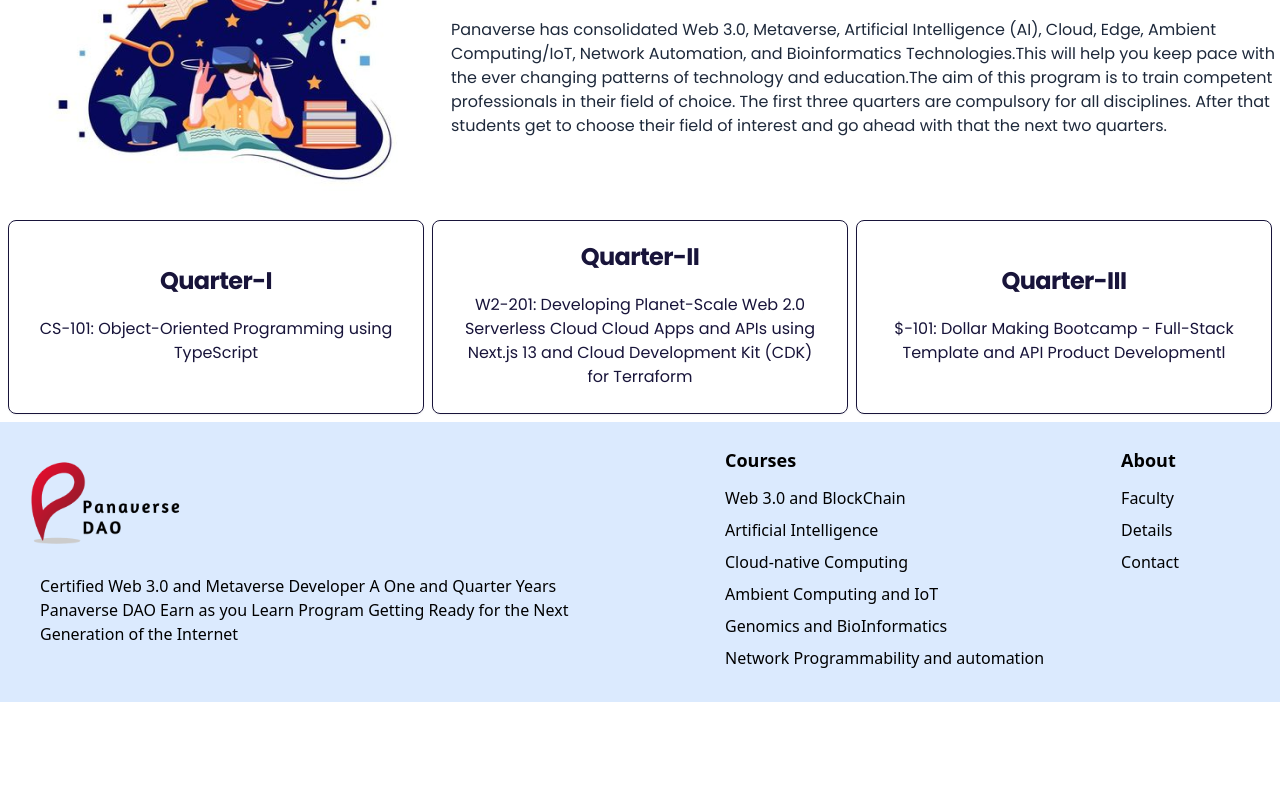
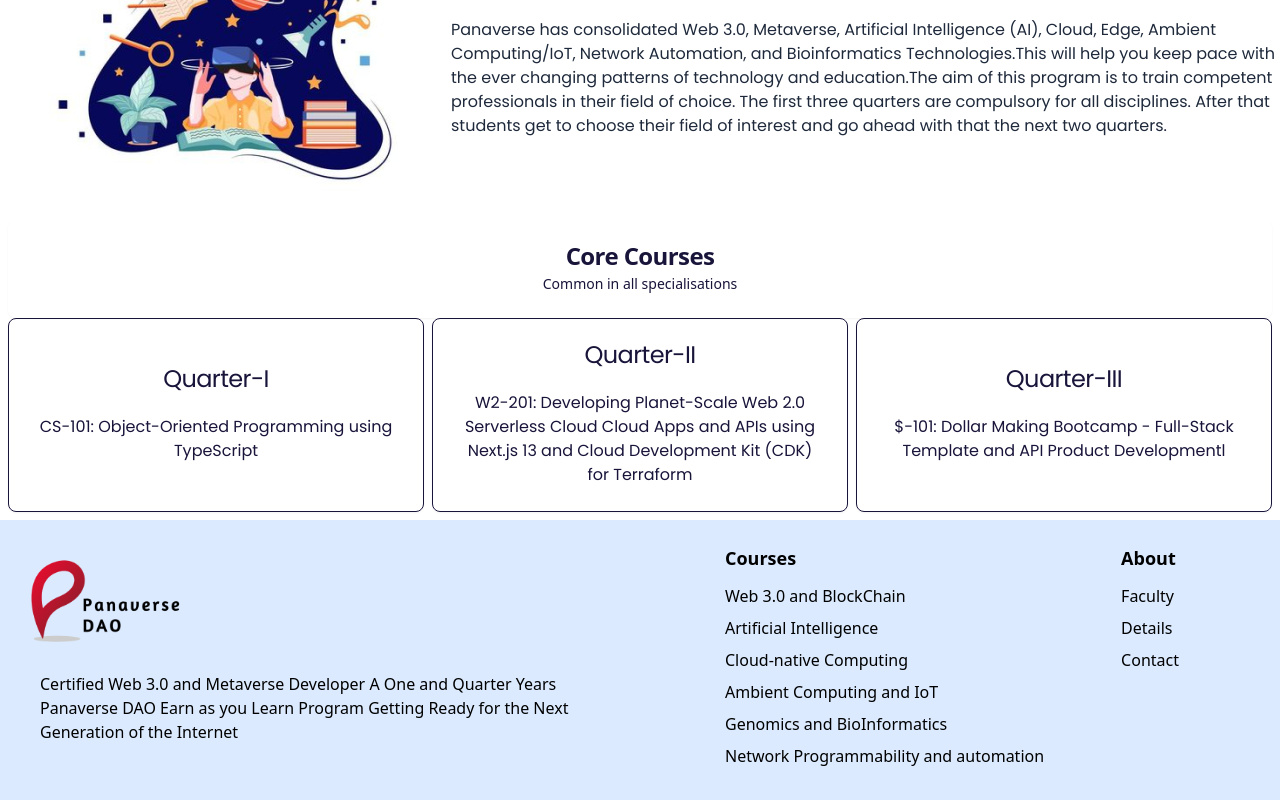
Before and after one commit to Aayman-star/panaversetailwind, a Next.js app: page / in a window 1280 px wide. Shown: the part 1230-2030 px from the top of the page. Before the commit the page ends 1932 px from the top, so only its background shows below. Built offline with nearby package versions, Linux system fonts and the light colour scheme.

Commit message:
completed the core courses section

```diff
--- a/src/components/sections/CoreCourses.tsx
+++ b/src/components/sections/CoreCourses.tsx
@@ -12,10 +12,21 @@
 const CoreCourses = () => {
   return (
     <Wrapper>
-      <section className="max-w-7xl mx-auto p-2 grid grid-cols-3 gap-x-2">
+      <section className="max-w-7xl mx-auto p-2 ">
+        <Card className="border-none text-center">
+          <CardHeader>
+            <CardTitle className="font-semibold text-heroblue">
+              Core Courses
+            </CardTitle>
+            <CardDescription className="text-heroblue">
+              Common in all specialisations
+            </CardDescription>
+          </CardHeader>
+        </Card>
+        <div className="grid grid-cols-3 gap-x-2">
           <Card className="border border-heroblue font-Poppins grid place-content-center">
             <CardHeader>
-            <CardTitle className="text-heroblue text-center">
+              <CardTitle className="text-heroblue text-center font-medium">
                 Quarter-I
               </CardTitle>
             </CardHeader>
@@ -27,21 +38,21 @@
           </Card>
           <Card className="border border-heroblue font-Poppins grid place-content-center">
             <CardHeader>
-            <CardTitle className="text-heroblue text-center">
+              <CardTitle className="text-heroblue text-center font-medium">
                 Quarter-II
               </CardTitle>
             </CardHeader>
             <CardContent>
               <p className="text-heroblue text-center">
                 W2-201: Developing Planet-Scale Web 2.0 Serverless Cloud Cloud
-              Apps and APIs using Next.js 13 and Cloud Development Kit (CDK) for
-              Terraform
+                Apps and APIs using Next.js 13 and Cloud Development Kit (CDK)
+                for Terraform
               </p>
             </CardContent>
           </Card>
           <Card className="border border-heroblue font-Poppins grid place-content-center">
             <CardHeader>
-            <CardTitle className="text-heroblue text-center">
+              <CardTitle className="text-heroblue text-center font-medium">
                 Quarter-III
               </CardTitle>
             </CardHeader>
@@ -52,6 +63,7 @@
               </p>
             </CardContent>
           </Card>
+        </div>
       </section>
     </Wrapper>
   );
```
Also changed, not shown: 1 other file (tests, documents, lock files or other folders). Lines whose indentation alone changed are shown as unchanged.
